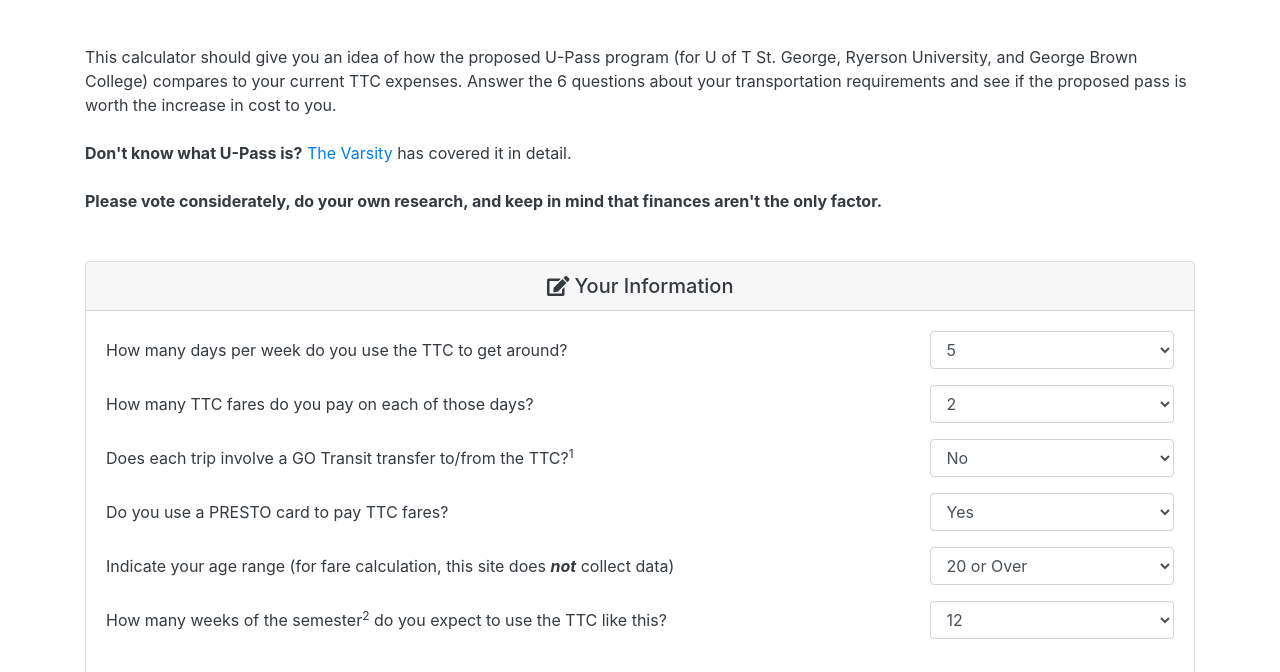
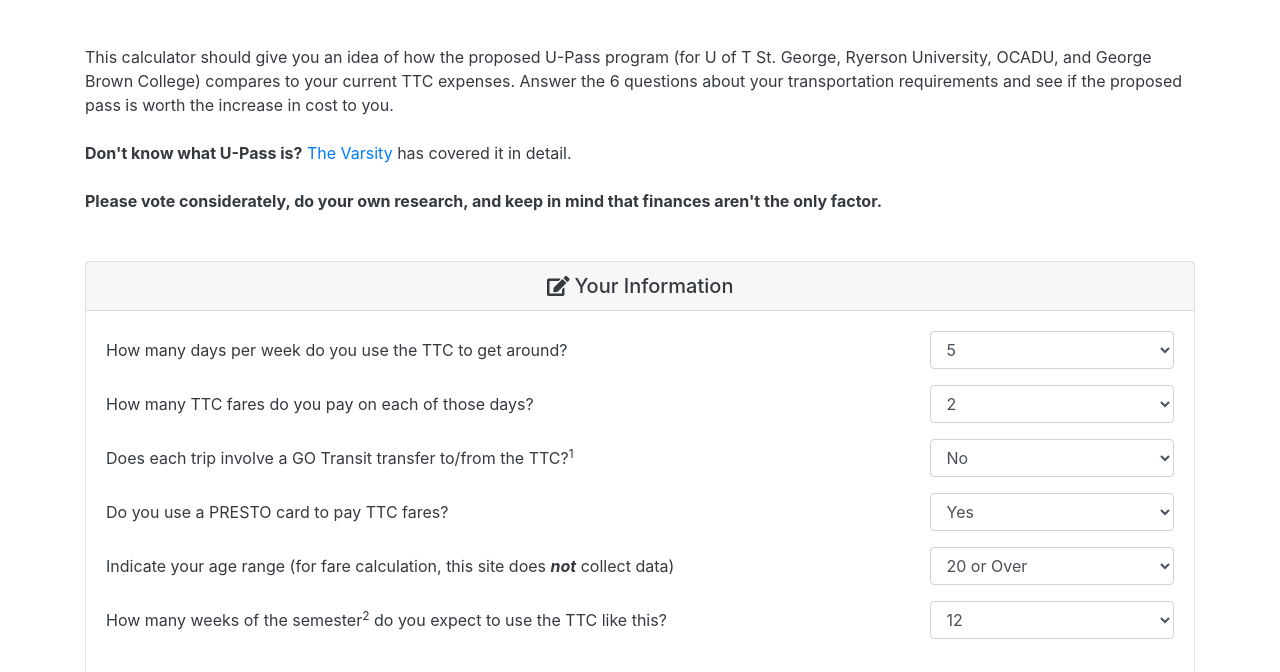
Before and after one commit to ilyamotamedi/UPassCalc, a plain HTML site: page index.html in a window 1280 px wide. Shown: the part 118-790 px from the top of the page. Drawn offline with nearby package versions, Linux system fonts and the light colour scheme.

Commit message:
added ocadu

```diff
--- a/index.html
+++ b/index.html
@@ -16,7 +16,7 @@
     <body class="bg-white text-dark">
         <div class="container">
             <h4 class="display-4 font-weight-bold text-center my-5">U-Pass Cost Calculator</h4>
-            <p class="mb-5">This calculator should give you an idea of how the proposed U-Pass program (for U of T St. George, Ryerson University, and George Brown College) compares to your current TTC expenses. Answer the 6 questions about your transportation requirements and see if the proposed pass is worth the increase in cost to you.<br><br>
+            <p class="mb-5">This calculator should give you an idea of how the proposed U-Pass program (for U of T St. George, Ryerson University, OCADU, and George Brown College) compares to your current TTC expenses. Answer the 6 questions about your transportation requirements and see if the proposed pass is worth the increase in cost to you.<br><br>
                 <b class="font-weight-bold">Don't know what U-Pass is?</b> <a href="https://thevarsity.ca/tag/u-pass/" target="_blank">The Varsity</a> has covered it in detail.<br><br>
                 <b class="font-weight-bold">Please vote considerately, do your own research, and keep in mind that finances aren't the only factor.</b></p>
             <form class="card text-dark">
```
